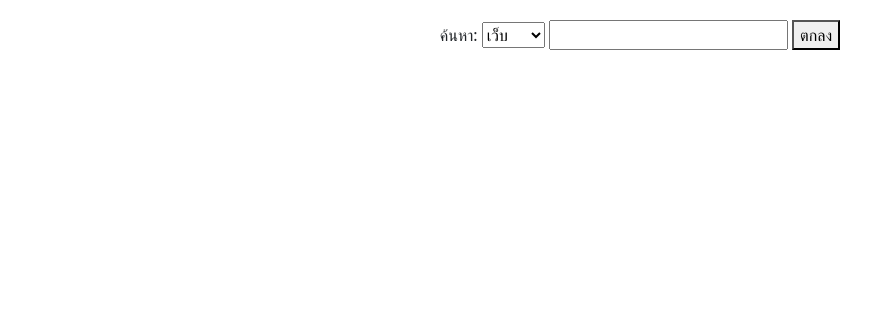
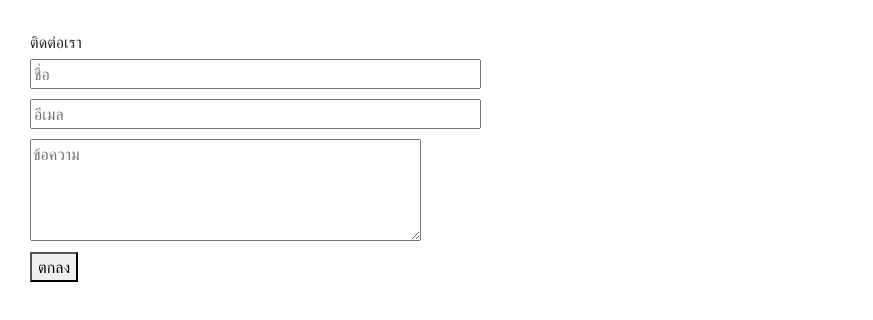
Before and after one commit to IRAFRIX/Selected-Topic, a React (Create React App) app in the folder App1/: page / in a window 1280 px wide. Shown: the top 320 px of the page, without its empty margins (0-873 px from the left). Built offline with nearby package versions, Linux system fonts and the light colour scheme.

Commit message:
Formpost

```diff
--- a/App1/src/App.js
+++ b/App1/src/App.js
@@ -22,12 +22,14 @@ import React, { useState,useContext} from 'react'
 // import FormCheck from './form-check'
 // import FormValidation from './form-validation'
 //import RestBasic from './rest-basic'
-import FormGet from './form-get'
+//import FormGet from './form-get'
+import FormPost from './form-post'
+
 
 function App() {
 
     return (
-        <FormGet/>
+        <FormPost/>
     );
 
 }
--- /dev/null
+++ b/App1/src/form-post.js
@@ -0,0 +1,42 @@
+import React from 'react';
+
+export default function FormPost() {
+  const [postedData, setPostedData] = React.useState('');
+  const form = React.useRef();
+
+  const onSubmitForm = (event) => {
+    event.preventDefault();
+    const formData = new FormData(form.current);
+    const formEnt = Object.fromEntries(formData.entries());
+
+    // Specify your API endpoint for the POST request
+    const apiUrl = 'https://example.com/api'; // Replace with your API endpoint
+
+    fetch(apiUrl, {
+      method: 'POST',
+      body: JSON.stringify(formEnt),
+      headers: { 'Content-Type': 'application/json' }
+    })
+      .then((response) => response.text())
+      .then((result) => setPostedData(result))
+      .catch((err) => alert(err));
+  };
+
+  const inputStyle = {
+    margin: '5px 0',
+  };
+
+  return (
+    <div style={{ margin: '30px' }}>
+      <form ref={form} onSubmit={onSubmitForm}>
+        <div>ติดต่อเรา</div>
+        <input type="text" name="name" size="43" placeholder="ชื่อ" style={inputStyle} /><br />
+        <input type="email" name="email" size="43" placeholder="อีเมล" style={inputStyle} /><br />
+        <textarea name="message" cols="40" rows="4" placeholder="ข้อความ" style={inputStyle}></textarea><br />
+        <button>ตกลง</button>
+      </form>
+      <br />
+      <div>{postedData}</div>
+    </div>
+  );
+}
```
Also changed, not shown: 1 other file (tests, documents, lock files or other folders).
